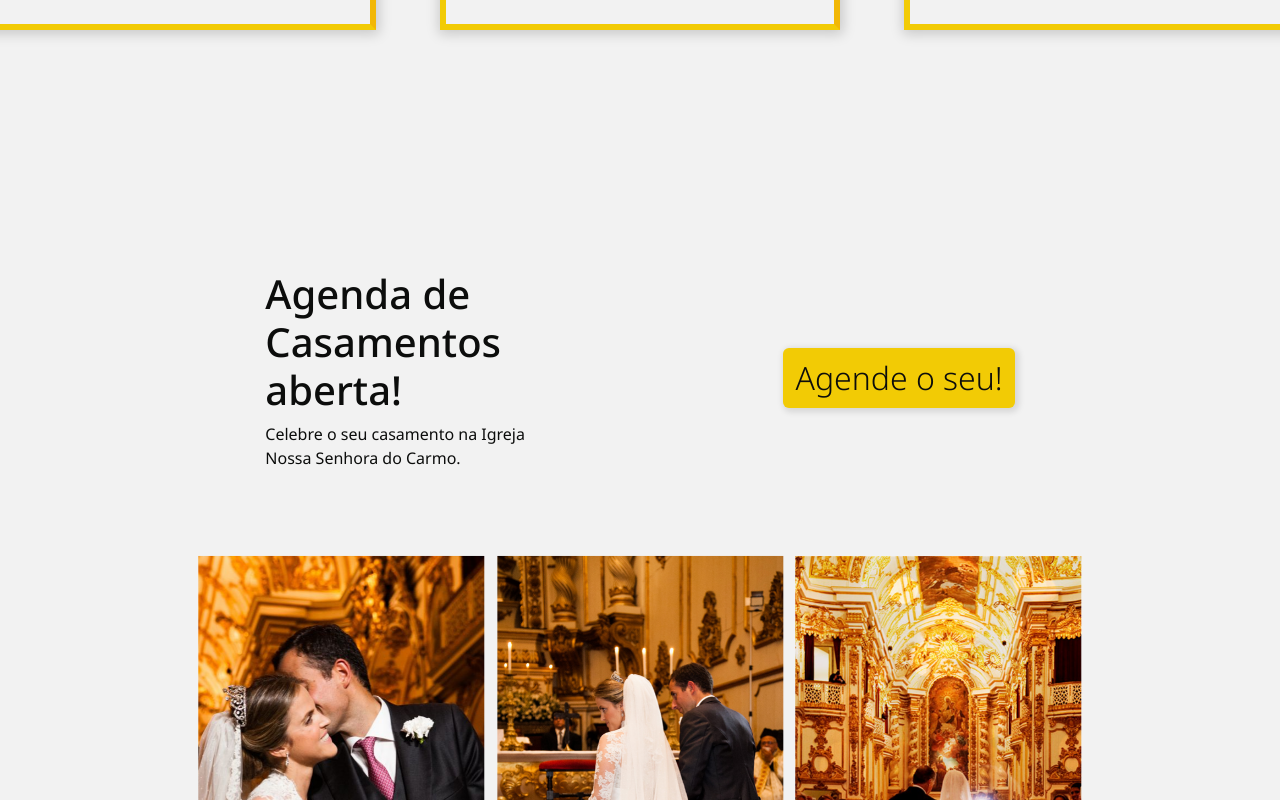
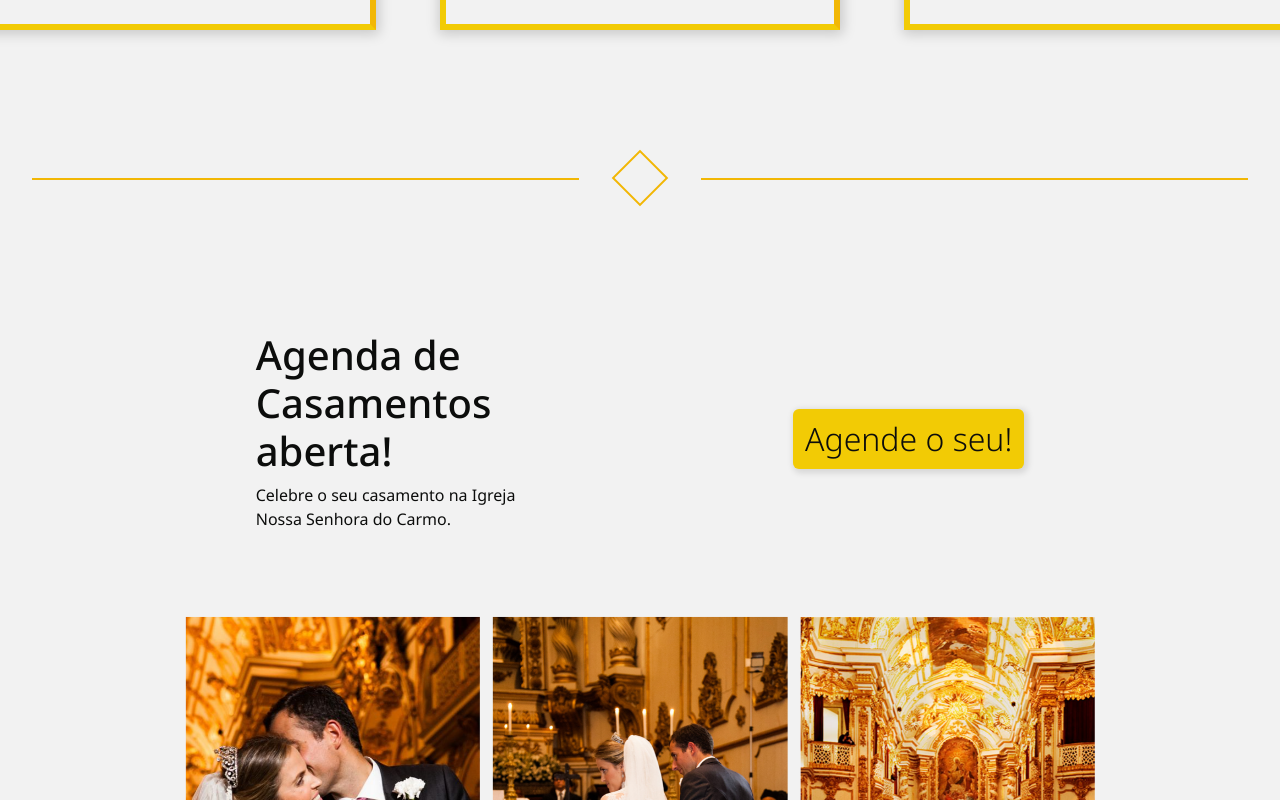
Before and after one commit to lucasberenger/igreja-antiga-se, a React (Vite) app in the folder website/: page /home in a window 1280 px wide. Shown: the part 1160-1960 px from the top of the page. Built offline with nearby package versions, Linux system fonts and the light colour scheme.

Commit message:
Horizontal Line
 - Add Horizontal Line in Home Page

```diff
--- /dev/null
+++ b/website/src/components/HorizontalLine/HorizontalLine.jsx
@@ -0,0 +1,16 @@
+import React from 'react'
+import './HorizontalLine.modules.css'
+
+const HorizontalLine = () => {
+  return (
+    <>
+        <div className="horizontal-line_container">
+            <div className="lines">
+                <div className="circle"></div>
+            </div>
+        </div>
+    </>
+  )
+}
+
+export default HorizontalLine
--- /dev/null
+++ b/website/src/components/HorizontalLine/HorizontalLine.modules.css
@@ -0,0 +1,47 @@
+
+.horizontal-line_container {
+    padding: 2rem;
+    background-color: var(--white);
+}
+
+.lines {
+    width: 100%;
+    height: 45px;
+    position: relative;
+}
+
+.lines::after, .lines::before {
+    content: '';
+    position: absolute;
+    margin: auto;
+    height: 2px;
+    background-color: var(--gold_2);
+    width: 45%;
+    top: 45%;
+}
+
+.lines::after {
+    left: 0;
+}
+
+.lines::before {
+    right: 0;
+}
+
+.circle {
+    height: 40px;
+    width: 40px;
+    border: 2px solid var(--gold_2);
+    left: 0;
+    right: 0;
+    top: 0;
+    bottom: 0;
+    margin: auto;
+    transform: rotate(45deg);
+}
+
+@media screen and (max-width:900px) {
+    .lines::after, .lines::before {
+        width: 35%;
+    }
+}
--- a/website/src/components/Information/Information.jsx
+++ b/website/src/components/Information/Information.jsx
@@ -5,9 +5,12 @@ import { MdChurch } from "react-icons/md";
 import { PiHandsPrayingFill } from "react-icons/pi";
 import { GiDiamondRing } from "react-icons/gi";
 
+import HorizontalLine from '../HorizontalLine/HorizontalLine';
+
 const Information = () => {
   return (
     <>
+
         <div className="information_container">
 
             <h2>Igreja Nossa Senhora do Carmo <br /> Antiga Sé</h2>
@@ -32,7 +35,7 @@ const Information = () => {
                 </div>
             </div>
         </div>
-
+        <HorizontalLine />
     </>
 
   )
--- a/website/src/components/Marriage/Marriage.modules.css
+++ b/website/src/components/Marriage/Marriage.modules.css
@@ -2,7 +2,7 @@
     background-color: var(--white);
     display: flex;
     flex-direction: column;
-    padding: 5rem;
+    padding: 2rem 4rem 6rem 4rem;
 }
 
 .marriage-container_text {
--- a/website/src/components/SocialMedia/SocialMedia.modules.css
+++ b/website/src/components/SocialMedia/SocialMedia.modules.css
@@ -28,7 +28,7 @@
     justify-content: center;
     align-items: center;
     gap: 2rem;
-    padding: 2rem;
+    padding: 4rem;
 }
 
 .instagram-container iframe {
```
